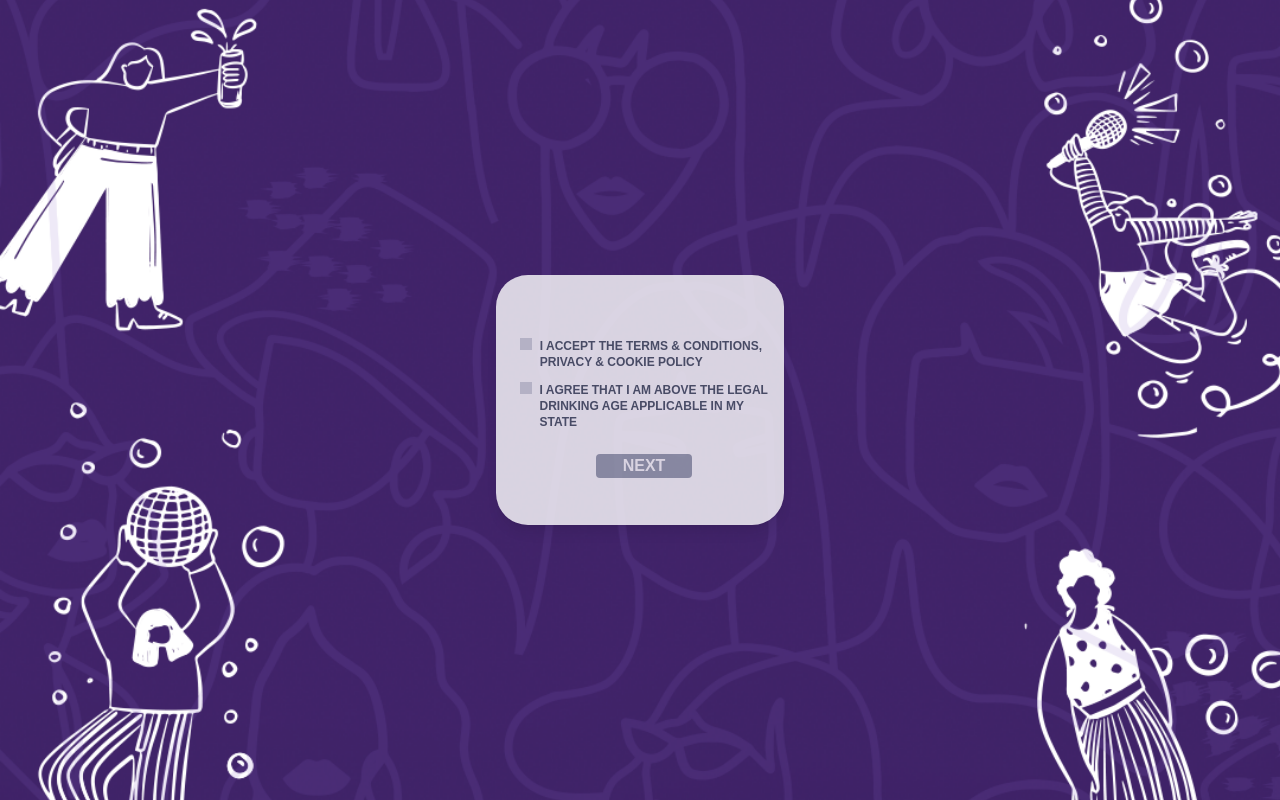
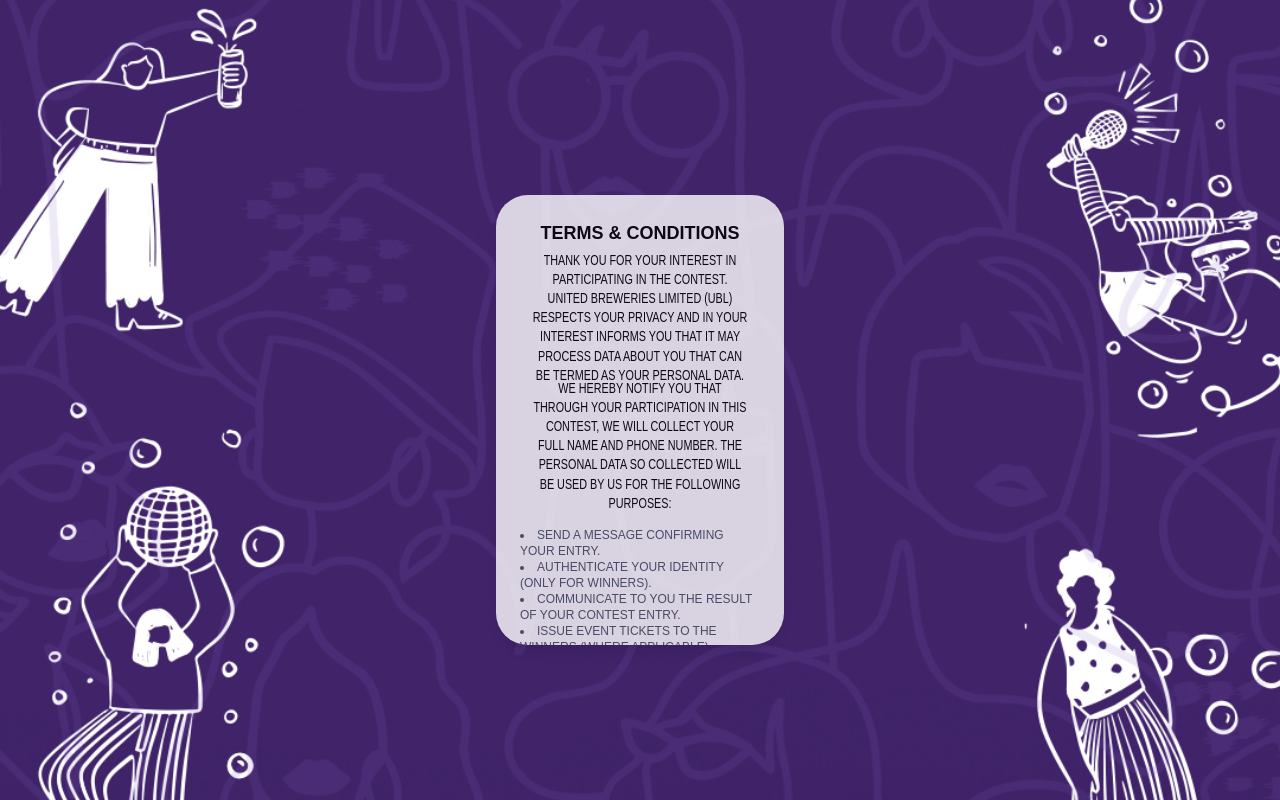
Before and after one commit to hazecodez/Queenfisher, a React (Vite) app: page / in a window 1280 px wide. Built offline with nearby package versions, Linux system fonts and the light colour scheme; a web font is replaced by a local one.

Commit message:
conscent added

```diff
--- a/src/pages/terms.jsx
+++ b/src/pages/terms.jsx
@@ -20,8 +20,47 @@
   };
 
   return (
-    <div className="bg-white flex flex-col justify-center opacity-80 h-[250px] pt-8 pb-8 pr-4 pl-6 rounded-4xl shadow-lg w-72 text-center">
-      <div className="mt-4 text-left font-bold uppercase">
+    <div className="bg-white mt-10 flex flex-col justify-start h-auto max-h-[450px] overflow-y-auto opacity-80 p-6 rounded-4xl shadow-lg w-72 text-center">
+      <div className="flex flex-col uppercase pb-6">
+        {/* Title is now visible */}
+        <h2 className="text-lg font-bold pb-4">Terms & Conditions</h2>
+        <p className="pb-4 text-xs">
+          Thank you for your interest in participating in the contest. United
+          Breweries Limited (UBL) respects your privacy and in your interest
+          informs you that it may process data about you that can be termed as
+          your personal data.
+        </p>
+        <p className="pb-4 text-xs">
+          We hereby notify you that through your participation in this contest,
+          we will collect your full name and phone number. The personal data so
+          collected will be used by us for the following purposes:
+        </p>
+        <ul className="text-left list-disc list-inside text-gray-600 text-xs mt-2">
+          <li>Send a message confirming your entry.</li>
+          <li>Authenticate your identity (only for winners).</li>
+          <li>Communicate to you the result of your contest entry.</li>
+          <li>Issue event tickets to the winners (where applicable).</li>
+          <li>
+            Provide you with an assured discount coupon for the KF.LIFE Online
+            Merchandise Store.
+          </li>
+          <li>
+            Inform you about Kingfisher Packaged Drinking Water sponsored events
+            in the future.
+          </li>
+        </ul>
+        <p className="pb-6 text-xs pt-6">
+          If you wish for us to stop processing your personal data or in case of
+          any complaints with respect to our processing of your personal data,
+          you may reach out to us at privacyoffice@ubmail.com.
+        </p>
+        <p className="text-xs">
+          By clicking the ‘I Agree’ box, you consent to the use of your personal
+          data for the purpose described above.
+        </p>
+      </div>
+
+      <div className="text-left font-bold uppercase">
         <label className="flex items-start space-x-2">
           <input
             type="checkbox"
@@ -39,7 +78,7 @@
             type="checkbox"
             checked={isChecked2}
             onChange={(e) => setIsChecked2(e.target.checked)}
-            className="appearance-none  w-6 h-3 bg-gray-300 cursor-pointer checked:bg-[#461072] transition-all"
+            className="appearance-none w-6 h-3 bg-gray-300 cursor-pointer checked:bg-[#461072] transition-all"
           />
           <span className="text-xs text-gray-600">
             I agree that I am above the legal drinking age applicable in my state
@@ -62,6 +101,7 @@
       </div>
     </div>
   );
+
 }
 
 export default Terms;
```
